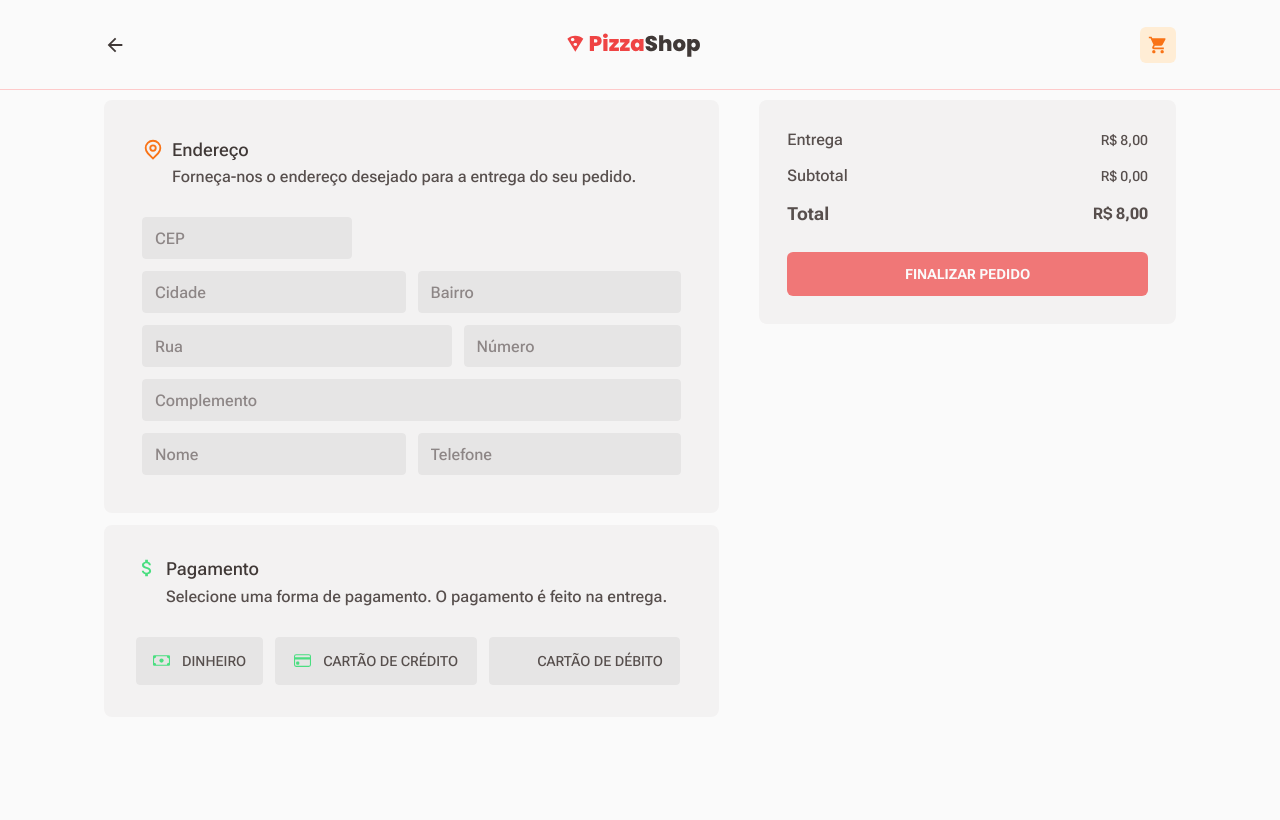
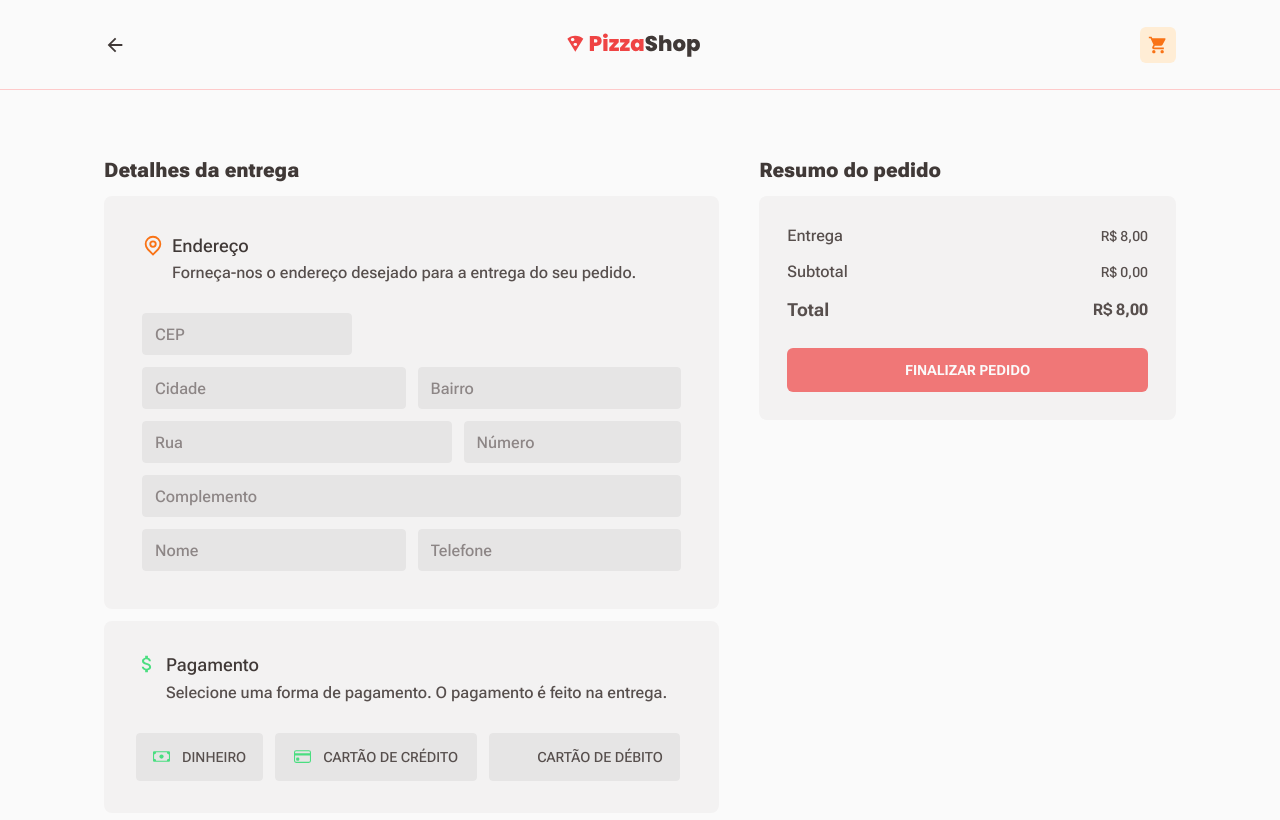
Before and after one commit to duardodev/pizzashop, a Next.js app: page /checkout in a window 1280 px wide. Shown: the top 820 px of the page. Built offline with nearby package versions, Linux system fonts and the light colour scheme; some icons are missing; what tailwindcss-radix would draw is missing.

Commit message:
style: adjust the padding of the checkout page

```diff
--- a/src/app/checkout/checkout.tsx
+++ b/src/app/checkout/checkout.tsx
@@ -10,7 +10,7 @@ export default function Checkout() {
     useCheckout();
   return (
     <FormProvider {...confirmOrderForm}>
-      <section className="h-[90px] max-w-[1120px] mx-auto px-6">
+      <section className="h-[90px] max-w-[1120px] mx-auto pt-24 px-6">
         <form
           onSubmit={handleSubmit(handleConfirmOrder)}
           className="py-[60px] flex flex-wrap lg:flex-nowrap justify-center lg:justify-between gap-10"
```
